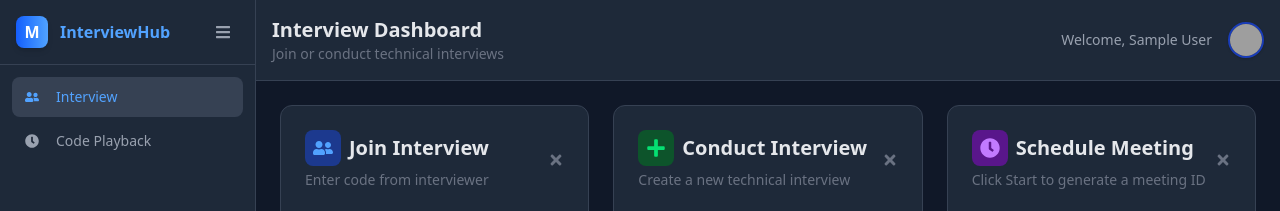
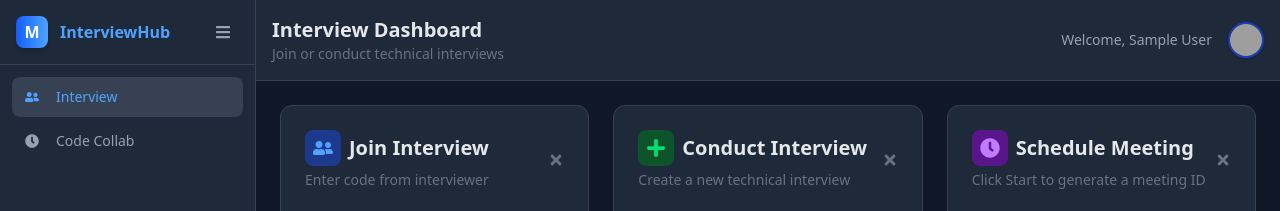
Before and after one commit to saishdhuri8/NFC4_CodeShot, a React (Vite) app in the folder client/: page /dashboard in a window 1280 px wide. Shown: the top 211 px of the page. Built offline with nearby package versions, Linux system fonts and the light colour scheme; no server answers; sample sign-in values are in the browser's storage; grey boxes are pictures that could not be loaded; what @liveblocks/client, @liveblocks/react would draw is missing.

Commit message:
gemini review

```diff
--- a/client/src/App.jsx
+++ b/client/src/App.jsx
@@ -31,38 +31,25 @@ function App() {
       {!user && (
         <>
           <Route path="/" element={<LandingPage />} />
-
-          {/* <Route path="/start" element={<Auth />} /> */}
-
           <Route path="/auth" element={<Auth />} />
           <Route path="*" element={<Navigate to="/" />} />
-
-          {/* <Route path="/wb" element={<Board />} /> */}
-          {/* <Route path="/code" element={<Auth />} /> */}
-
-
-          <Route path="/editor/" element={<Editor />} />
+          {/* <Route path="/editor/" element={<Editor />} /> */}
 
           {/* <Route path="/wb" element={<Board/>} /> */}
-          <Route path="/code" element={<CodeEditor />} />
+          {/* <Route path="/code" element={<CodeEditor />} /> */}
           <Route path="/interview" element={<InterviewRoom />} />
-          <Route path="/editor/" element={<Editor />} />
 
         </>
       )}
       {user && (
         <>
-          {/* <Route path="/" element={<LandingPage />} /> */}
+
           <Route path="/dashboard" element={<Dashboard />} />
           <Route path="/room/:roomId" element={<InterviewRoom />} />
-
-          {/* <Route path="/start" element={<CodeEditor />} /> */}
-          <Route path="/" element={<LandingPage />} />
+          <Route path="/editor/" element={<Editor />} />
+          {/* <Route path="/" element={<LandingPage />} /> */}
           <Route path="/code" element={<CodeEditor />} />
-
           <Route path="/interview-dashboard" element={<InterviewDashboard />} />
-
-          {/* <Route path="/wb" element={<Board />} /> */}
           <Route path="*" element={<Navigate to="/dashboard" />} />
           <Route path="/test/:roomId/:initialPrompt" element={<CodeEditor />} />
         </>
--- a/client/src/Components/Dashboard.jsx
+++ b/client/src/Components/Dashboard.jsx
@@ -5,6 +5,9 @@ import { motion, AnimatePresence } from "framer-motion";
 import { useNavigate } from "react-router";
 import UserContext from "../context/UserContext";
 import CodeEditor from "./CodeEditor";
+import { useFirebase } from "../FireBase/FireBaseAuth";
+import { auth } from "../FireBase/FireBaseAuth";
+import { Link } from "react-router";
 
 const CodePlayback = () => {
     return (
@@ -28,6 +31,7 @@ const CodePlayback = () => {
 };
 
 const Dashboard = () => {
+    const { signOut } = useFirebase();
     const [sidebarOpen, setSidebarOpen] = useState(true);
     const [activeTab, setActiveTab] = useState("interview");
     const [joinCode, setJoinCode] = useState("");
@@ -152,16 +156,18 @@ const Dashboard = () => {
                         {sidebarOpen && <span>Interview</span>}
                     </motion.button>
 
+                    <Link to={"/editor"}>
                     <motion.button onClick={() => setActiveTab("playback")} className={`w-full flex items-center gap-3 p-2 rounded-lg text-sm transition-colors ${activeTab === "playback" ? "bg-gray-700 text-purple-400" : "text-gray-400 hover:bg-gray-700 hover:text-gray-200"}`} whileHover={{ scale: 1.02 }} whileTap={{ scale: 0.98 }}>
                         <div className="w-6 h-6 flex items-center justify-center"><FaClock className={activeTab === "playback" ? "text-purple-400" : "text-gray-400"} /></div>
-            {sidebarOpen && <span>Code Playback</span>}
+                        {sidebarOpen && <span>Code Collab</span>}
                     </motion.button>
+                    </Link>
                 </nav>
 
                 <div className="p-3 border-t border-gray-700">
-          <motion.button className="w-full flex items-center gap-3 p-2 rounded-lg hover:bg-gray-700 text-sm text-gray-400 hover:text-red-400 transition-colors" whileHover={{ scale: 1.02 }} whileTap={{ scale: 0.98 }}>
+                    <motion.button onClick={(e)=>{signOut(auth)}} className="w-full flex items-center gap-3 p-2 rounded-lg hover:bg-gray-700 text-sm text-gray-400 hover:text-red-400 transition-colors" whileHover={{ scale: 1.02 }} whileTap={{ scale: 0.98 }}>
                         <div className="w-6 h-6 flex items-center justify-center"><FaSignOutAlt /></div>
-            {sidebarOpen && <span>Logout</span>}
+                        {sidebarOpen && <span onClick={(e) => { signOut}}>Logout</span>}
                     </motion.button>
                 </div>
             </motion.aside>
--- a/client/src/FireBase/FireBaseAuth.jsx
+++ b/client/src/FireBase/FireBaseAuth.jsx
@@ -6,7 +6,8 @@ import {
   createUserWithEmailAndPassword,
   signInWithEmailAndPassword,
   GoogleAuthProvider,
-  signInWithPopup
+  signInWithPopup,
+  signOut
 } from "firebase/auth";
 import { getSetUser } from "../APIS/user";
 
@@ -70,7 +71,7 @@ const signin = async (email, password) => {
 
 export const FireBaseAuthProvider = ({ children }) => {
   return (
-    <FireBaseContext.Provider value={{ signin, signup, signinByGoogle }}>
+    <FireBaseContext.Provider value={{ signOut,signin, signup, signinByGoogle }}>
       {children}
     </FireBaseContext.Provider>
   );
```
Lines whose indentation alone changed are shown as unchanged.
